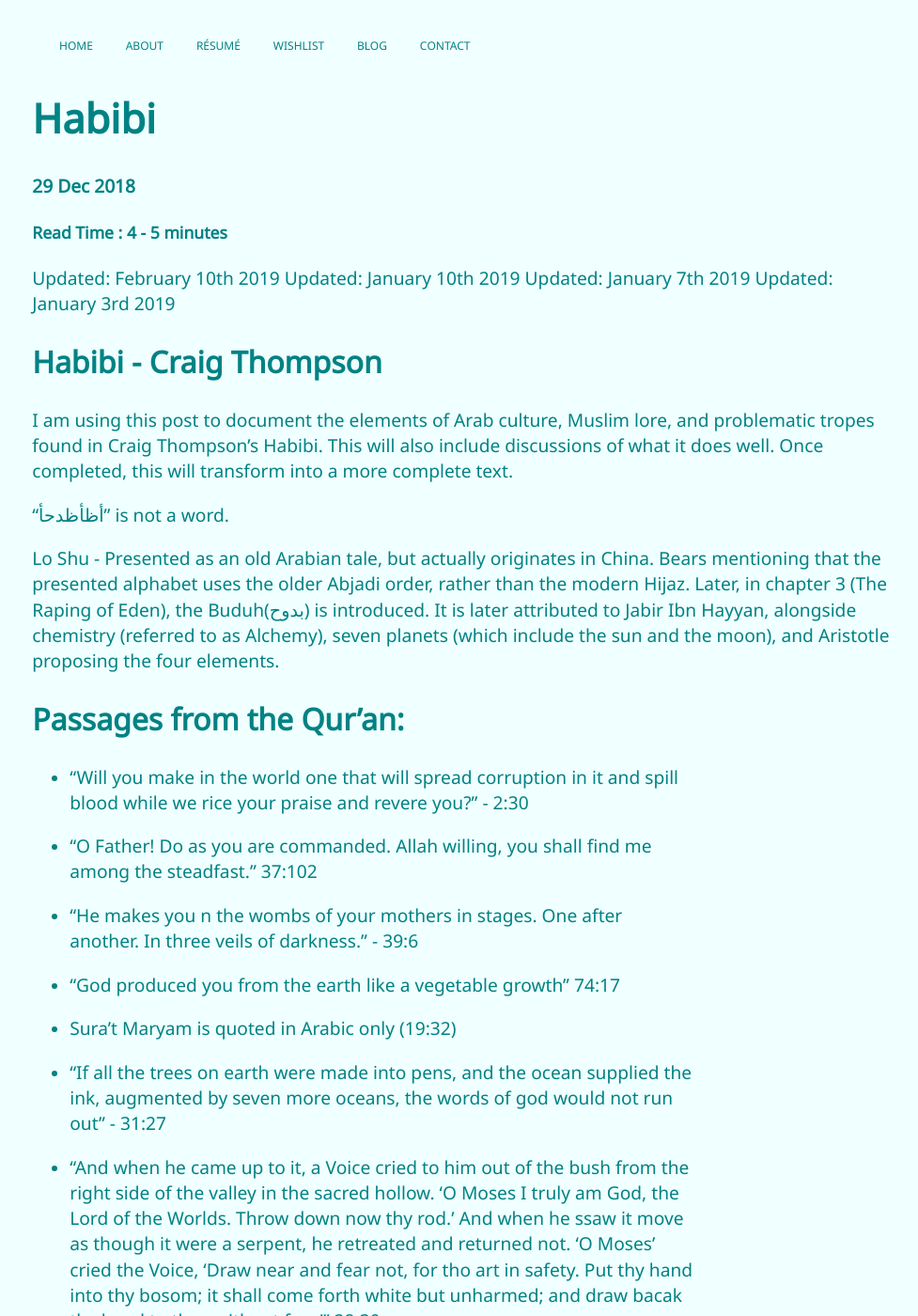
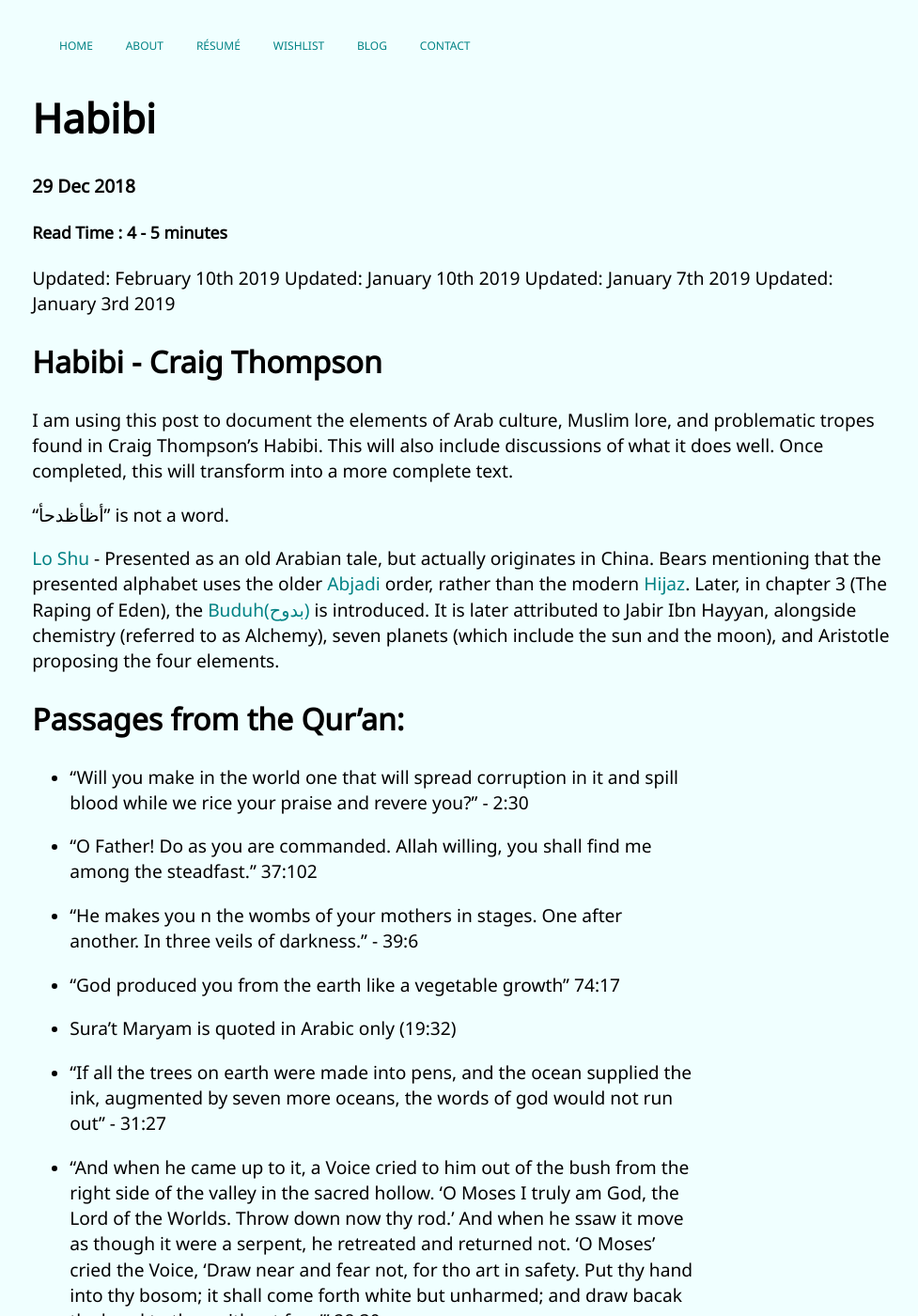
Before and after one commit to mstfacmly/mstfacmly.github.io, a Jekyll site: the page built from _posts/2018-12-29-Habibi.md, in a window 1280 px wide and 1400 px high. Shown: the whole window at 94% size, without its empty margins (145-1122 px from the left). Built offline with Jekyll 4.4.1, drawn with Linux system fonts in a browser that asks for light colours; nearby versions of some CDN libraries; a script that is not in the unit is left out.

Commit message:
Update main.css

```diff
--- a/css/main.css
+++ b/css/main.css
@@ -12,7 +12,7 @@
 		background-color: azure;
 	}
 	h1,h2,h3,h4,body,p {
-		color: #008284;
+		color: #darkslategray;
 	}
 	a {
 		color: #008284;
```
